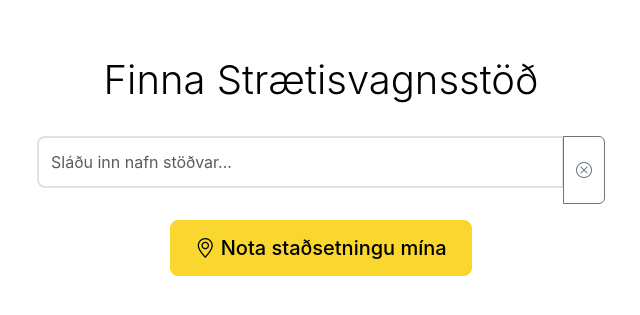
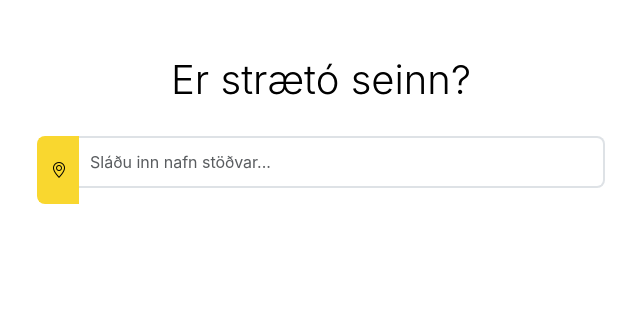
Before and after one commit to benjaminjulian/seinn-v2, a Flask app: page / in a window 1280 px wide. Shown: the part 78-393 px from the top of the page, without its empty margins (319-959 px from the left). Run offline with Flask 3, Linux system fonts and the light colour scheme; some libraries are stand-ins or nearby versions.

Commit message:
frontpage tweaks and edits

```diff
--- a/static/css/main.css
+++ b/static/css/main.css
@@ -100,15 +100,38 @@
 /* Form and input styling */
 .form-control {
     border: 2px solid var(--border-gray);
-    border-radius: 8px;
+    border-radius: 0 8px 8px 0;
     padding: 0.75rem;
     font-size: 1rem;
     margin-bottom: 1rem;
+    border-left: none;
 }
 
 .form-control:focus {
     border-color: var(--primary-red);
     box-shadow: 0 0 0 0.2rem rgba(178, 39, 45, 0.25);
+    border-left: none;
+}
+
+.input-group .btn {
+    border-radius: 8px 0 0 8px;
+    border: 2px solid var(--secondary-yellow);
+    border-right: none;
+    background-color: var(--secondary-yellow);
+    color: var(--black);
+    padding: 0.75rem;
+}
+
+.input-group .btn:hover {
+    background-color: #e6c426;
+    border-color: #e6c426;
+    color: var(--black);
+}
+
+.input-group .btn:focus {
+    box-shadow: 0 0 0 0.2rem rgba(249, 215, 47, 0.25);
+    background-color: var(--secondary-yellow);
+    border-color: var(--secondary-yellow);
 }
 
 .btn-primary {
--- a/static/js/station-search.js
+++ b/static/js/station-search.js
@@ -2,7 +2,6 @@
     constructor() {
         this.searchInput = document.getElementById('stationSearch');
         this.searchResults = document.getElementById('searchResults');
-        this.clearButton = document.getElementById('clearSearch');
         this.findNearbyButton = document.getElementById('findNearby');
         this.nearbyResults = document.getElementById('nearbyResults');
         this.stationDetails = document.getElementById('stationDetails');
@@ -27,12 +26,6 @@
             }
         });
 
-        // Clear search
-        this.clearButton.addEventListener('click', () => {
-            this.searchInput.value = '';
-            this.hideSearchResults();
-            this.searchInput.focus();
-        });
 
         // Find nearby stations
         this.findNearbyButton.addEventListener('click', () => {
--- a/static/js/translations.js
+++ b/static/js/translations.js
@@ -13,6 +13,7 @@
         // Main page - Station search
         PAGE_TITLE_STATION_SEARCH: "Station Search - Strætó Monitor",
         STATION_SEARCH_TITLE: "Find Bus Station",
+        MAIN_QUESTION: "Is the bus running late?",
         SEARCH_BY_NAME: "Search by name",
         SEARCH_PLACEHOLDER: "Enter station name...",
         FIND_NEARBY_STATIONS: "Find nearby stations",
@@ -157,6 +158,7 @@
         // Main page - Station search
         PAGE_TITLE_STATION_SEARCH: "Stöðvaleit - Strætó Vaktar",
         STATION_SEARCH_TITLE: "Finna Strætisvagnsstöð",
+        MAIN_QUESTION: "Er strætó seinn?",
         SEARCH_BY_NAME: "Leit eftir nafni",
         SEARCH_PLACEHOLDER: "Sláðu inn nafn stöðvar...",
         FIND_NEARBY_STATIONS: "Finna nálægar stöðvar",
--- a/templates/index.html
+++ b/templates/index.html
@@ -7,19 +7,15 @@
 {% block content %}
 <div class="main-container">
     <div class="search-container">
-        <h1 class="search-title" data-translate="STATION_SEARCH_TITLE">Find Bus Station</h1>
+        <h1 class="search-title" data-translate="MAIN_QUESTION">Er strætó seinn?</h1>
 
         <div class="input-group mb-3">
+            <button class="btn btn-success" type="button" id="findNearby">
+                <i class="bi bi-geo-alt"></i>
+            </button>
             <input type="text" id="stationSearch" class="form-control form-control-lg"
                    data-translate-placeholder="SEARCH_PLACEHOLDER" placeholder="Enter station name..." autocomplete="off">
-            <button class="btn btn-outline-secondary" type="button" id="clearSearch">
-                <i class="bi bi-x-circle"></i>
-            </button>
         </div>
-
-        <button class="btn btn-success btn-lg mb-3" id="findNearby">
-            <i class="bi bi-geo-alt"></i> <span data-translate="USE_MY_LOCATION">Use my location</span>
-        </button>
     </div>
 
     <!-- Search Results -->
```
